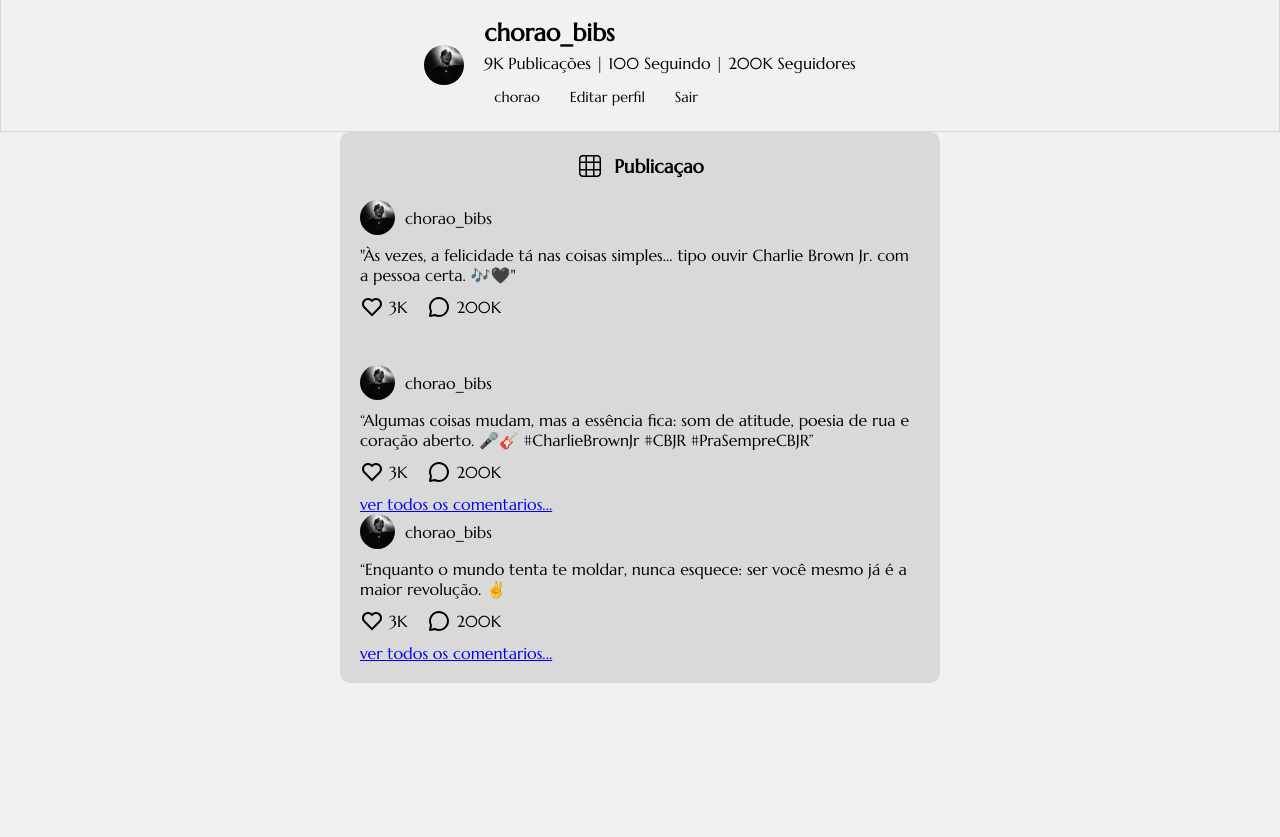
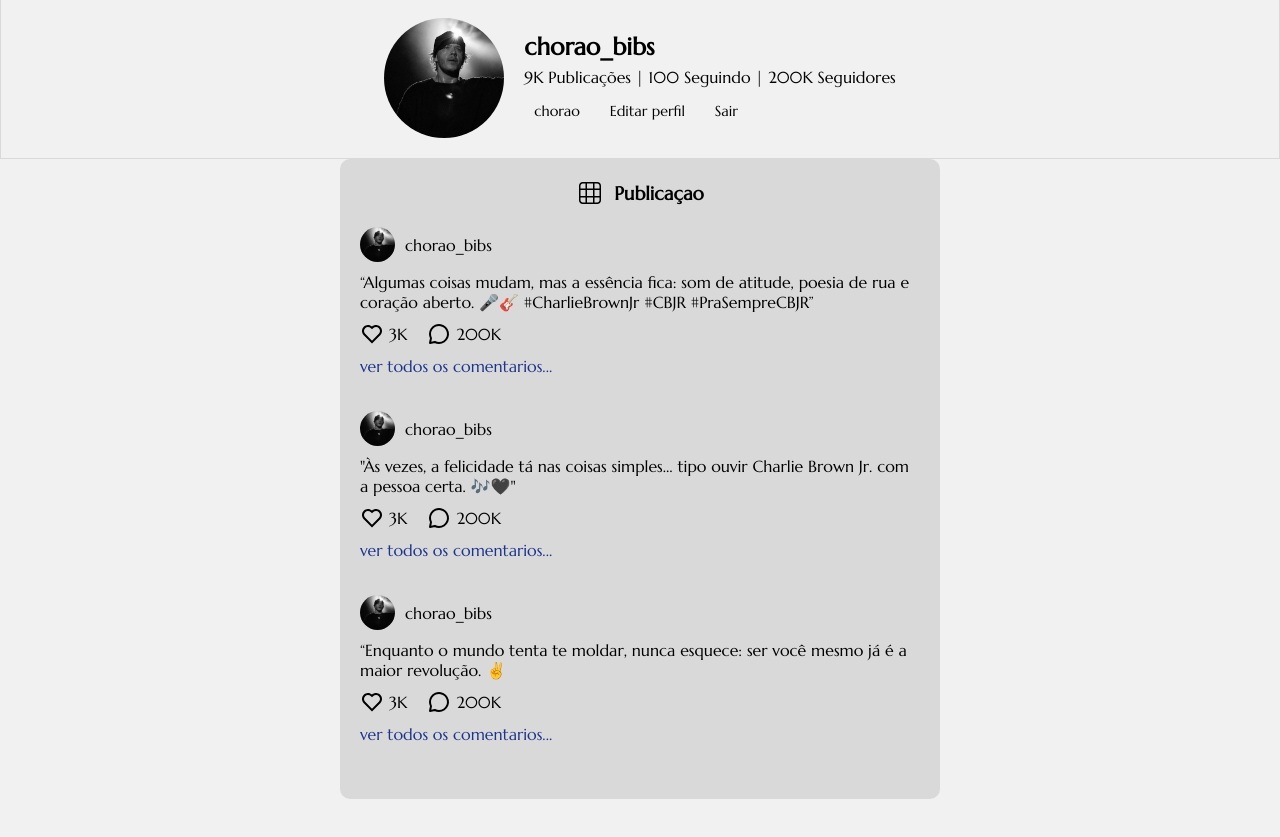
Before and after one commit to annabeatrizz-cpu/2S_DevConnect_M, a plain HTML site: page static_devconnect/pages/Perfil.html in a window 1280 px wide. Shown: the part 83-920 px from the top of the page. Before the commit the page ends 816 px from the top, so only its background shows below. Drawn offline with Linux system fonts and the light colour scheme.

Commit message:
finalizada tela perfil

```diff
--- a/static_devconnect/pages/Perfil.html
+++ b/static_devconnect/pages/Perfil.html
@@ -48,7 +48,7 @@
 
     <section class="perfil">
         <div class="perfil-informacao">
-            <img src="../assets/images/chorao.jpg" alt="Foto do perfil" class="foto-perfil">
+            <img class="foto-bio" src="../assets/images/chorao.jpg" alt="Foto do perfil">
             <div class="dados-perfil">
                 <h2>chorao_bibs</h2>
                 <p><span>9K</span> Publicações | <span>100</span> Seguindo | <span>200K</span> Seguidores</p>
@@ -63,29 +63,8 @@
 
     <section class="publicacoes">
         <h3> <img src="../assets/images/icone-galeria-preto.svg" alt="">Publicaçao</h3>
+
          <div class="Postagem">
-                    <div class="Foto-publicacao">
-                        <img src="../assets/images/chorao.jpg" alt="FotoPerfil" class="foto-postagem">
-                        <span>
-                            chorao_bibs
-                        </span>
-                    </div>
-                    <p>
-                        "Às vezes, a felicidade tá nas coisas simples… tipo ouvir Charlie Brown Jr. com a pessoa certa.
-                        🎶🖤"
-                    </p>
-                    <div class="interacoes-publicacao">
-                        <span>
-                            <img src="../assets/images/icone-coracao-preto.svg" alt=""> 3K
-                        </span>
-
-                        <span>
-                            <img src="../assets/images/icone-comentario-preto.svg" alt=""> 200K
-                        </span>
-                    </div>
-                </div>
-
-
             <div class="Foto-publicacao">
                 <img src="../assets/images/chorao.jpg" alt="FotoPerfil" class="foto-postagem">
                 <span>
@@ -105,10 +84,36 @@
                     <img src="../assets/images/icone-comentario-preto.svg" alt=""> 200K
                 </span>
             </div>
-                <a href="#">ver todos os comentarios...</a>
+            <a id="comentario-foto" href="#">ver todos os comentarios...</a>
         </div>
 
 
+
+         <div class="Postagem">
+            <div class="Foto-publicacao">
+                <img src="../assets/images/chorao.jpg" alt="FotoPerfil" class="foto-postagem">
+                <span>
+                    chorao_bibs
+                </span>
+            </div>
+            <p>
+                "Às vezes, a felicidade tá nas coisas simples… tipo ouvir Charlie Brown Jr. com a pessoa certa. 🎶🖤"
+            </p>
+            <div class="interacoes-publicacao">
+                <span>
+                    <img src="../assets/images/icone-coracao-preto.svg" alt=""> 3K
+                </span>
+
+                <span>
+                    <img src="../assets/images/icone-comentario-preto.svg" alt=""> 200K
+                </span>
+            </div>
+            <a id="comentario-foto" href="#">ver todos os comentarios...</a>
+        </div>
+
+
+
+        <div class="Postagem">
             <div class="Foto-publicacao">
                 <img src="../assets/images/chorao.jpg" alt="FotoPerfil" class="foto-postagem">
                 <span>
@@ -127,7 +132,7 @@
                     <img src="../assets/images/icone-comentario-preto.svg" alt=""> 200K
                 </span>
             </div>
-        <a href="#">ver todos os comentarios...</a>
+            <a id="comentario-foto" href="#">ver todos os comentarios...</a>
         </div>
 
     </section>
--- a/static_devconnect/styles/Perfil.css
+++ b/static_devconnect/styles/Perfil.css
@@ -1,3 +1,12 @@
+main {
+
+    width: 100%;
+    min-height: 100vh;
+    display: flex;
+    justify-content: center;
+    margin-top: 20px;
+}
+
 .perfil-informacao {
     display: flex;
     align-items: center;
@@ -5,6 +14,14 @@
     padding: 20px;
     justify-content: center;
     border: var(--borda);
+}
+
+.foto-bio{
+    width: 120px;
+    height: 120px;
+    object-fit: cover;
+    object-position: center;
+    border-radius: 50%;
 }
 
 .dados-perfil > h2 {
@@ -48,8 +65,6 @@
 .Postagem{
     margin-bottom: 20px;
     padding-bottom: 15px;
-    border-bottom: 1px solid var(--cor-cinza);
-
 }
 
 .Foto-publicacao{
@@ -81,8 +96,9 @@
   gap: 5px;
 }
 
-.Postagem > a{
+#comentario-foto{
     text-decoration: none;
-    color: var(--cor-cinza);
-    font-size: var(--tamanho-fonte-sm);
+    color: var( --cor-azul-escuro);
+    font-size: var(--tamanho-fonte-md);
+
 }
--- a/static_devconnect/styles/global.css
+++ b/static_devconnect/styles/global.css
@@ -158,16 +158,6 @@ h1 {
     border-radius: 50%;
 }
 
-.foto-perfil2 {
-    width: 90px;
-    height: 90px;
-    object-fit: cover;
-    object-position: center;
-    border-radius: 50%;
-}
-
-
-
 @media only screen and (max-width: 500px) {
     #logo-mobile {
         display: initial;
```
Lines whose indentation alone changed are shown as unchanged.
